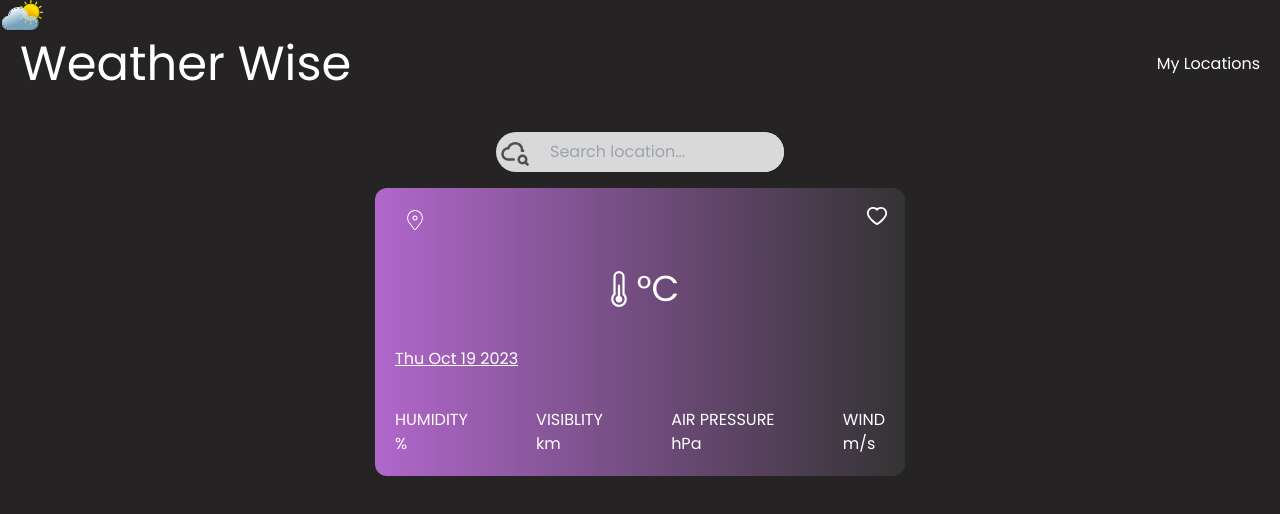
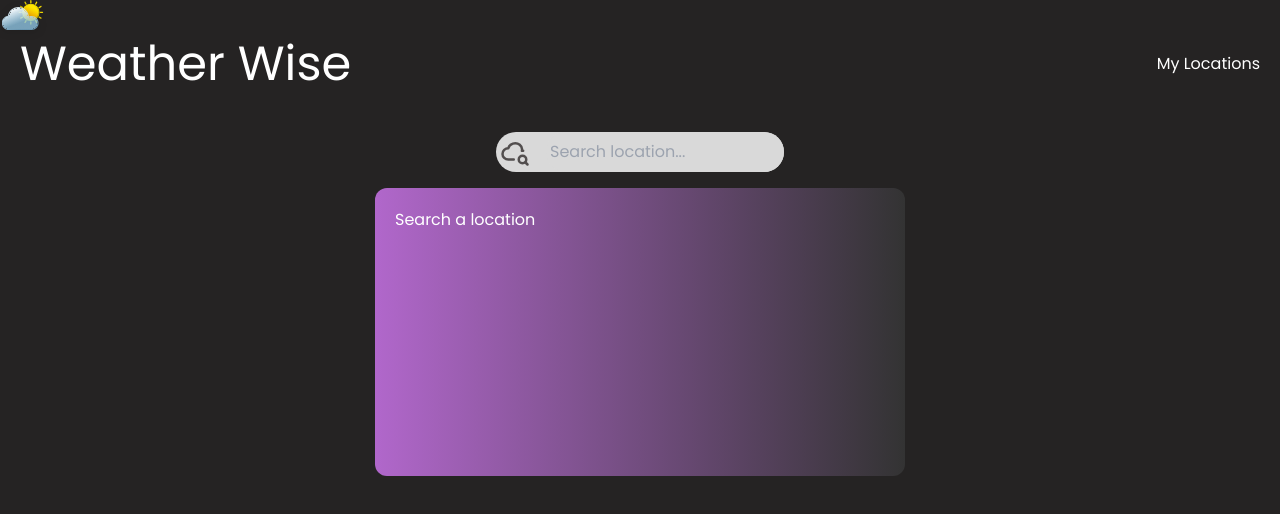
Before and after one commit to henriquesdias/weather-wise, a React (Vite) app: page / in a window 1280 px wide. Shown: the top 514 px of the page. Built offline with nearby package versions, Linux system fonts and the light colour scheme.

Commit message:
feat: Disables input while waiting for the request to respond. Displays a message in the highlight when the user has not yet searched for any location. Fix the issue when the user searches for favorites after adding one

```diff
--- a/src/components/Header.tsx
+++ b/src/components/Header.tsx
@@ -1,16 +1,20 @@
-import { useState } from "react";
+import { useState, Dispatch, SetStateAction } from "react";
 
 import cloudImage from "../assets/cloud.svg";
 import { TrashIcon } from "../styles/Icons";
-import useFavoritePlaces from "../hooks/useFavoritePlaces";
+import { FavoritePlace } from "../types";
 
 type HeaderProps = {
-  setSearch: (newSearch: string) => void;
+  setSearch: Dispatch<SetStateAction<string>>;
+  handlePlaces: {
+    favoritePlaces: FavoritePlace[];
+    insertFavoritePlace: (cityName: string, cityId: number) => void;
+    setFavoritePlaces: Dispatch<SetStateAction<FavoritePlace[]>>;
+  };
 };
 
-export default function Header({ setSearch }: HeaderProps) {
+export default function Header({ setSearch, handlePlaces }: HeaderProps) {
   const [showModal, setShowModal] = useState<boolean>(false);
-  const { favoritePlaces, setFavoritePlaces } = useFavoritePlaces();
   function deleteFavoritePlace(id: number) {
     const favoriteLocations = localStorage.getItem("names");
     if (favoriteLocations) {
@@ -22,7 +26,7 @@ export default function Header({ setSearch }: HeaderProps) {
         ),
       );
     }
-    setFavoritePlaces((places) => {
+    handlePlaces.setFavoritePlaces((places) => {
       return places.filter((e) => e.id !== id);
     });
   }
@@ -41,14 +45,14 @@ export default function Header({ setSearch }: HeaderProps) {
           onClick={(event) => event.stopPropagation()}
         >
           <span className="font-bold mt-2">Favorite Places</span>
-          {favoritePlaces.length === 0 && "Empty"}
-          {favoritePlaces.map((info, index) => (
+          {handlePlaces.favoritePlaces.length === 0 && "Empty"}
+          {handlePlaces.favoritePlaces.map((info, index) => (
             <span
               className="flex items-center justify-between p-2 gap-2 w-full"
               key={index}
             >
               <span
-                className="cursor-pointer hover:opacity-50"
+                className="cursor-pointer hover:opacity-50 text-ellipsis overflow-x-hidden max-w-[20ch] whitespace-nowrap"
                 onClick={() => {
                   setSearch(info.name);
                   setShowModal(false);
--- a/src/components/PrincipalWeather.tsx
+++ b/src/components/PrincipalWeather.tsx
@@ -1,20 +1,27 @@
+import { Dispatch, SetStateAction } from "react";
+
 import { ThermometerIcon, LocationIcon } from "../styles/Icons";
 import { WeatherDataApi } from "../types";
 import { WeatherIcon, HeartIcon, FillHeartIcon } from "../styles/Icons";
 import SkeletonLoading from "./SkeletonLoading";
-import useFavoritePlaces from "../hooks/useFavoritePlaces";
+import { FavoritePlace } from "../types";
 
 type PrincipalWeatherProps = {
   weatherData: WeatherDataApi | null;
   isLoading: boolean;
+  handlePlaces: {
+    favoritePlaces: FavoritePlace[];
+    insertFavoritePlace: (cityName: string, cityId: number) => void;
+    setFavoritePlaces: Dispatch<SetStateAction<FavoritePlace[]>>;
+  };
 };
 
 export default function PrincipalWeather({
   weatherData,
   isLoading,
+  handlePlaces,
 }: PrincipalWeatherProps) {
   const data = new Date();
-  const { insertFavoritePlace } = useFavoritePlaces();
   function isAFavoritePlace() {
     const cityNames = localStorage.getItem("names");
     if (cityNames) {
@@ -26,12 +33,18 @@ export default function PrincipalWeather({
   }
   return (
     <div className="sm:w-[530px] w-full h-72 bg-gradient-to-l from-[#333333] to-[#B167CB] rounded-xl sm:p-5 p-2 flex flex-col justify-between text-white sm:text-base text-xs relative">
+      {!weatherData ? (
+        <div>Search a location</div>
+      ) : (
+        <>
           <div
             className="absolute top-4 right-4 cursor-pointer"
             onClick={() => {
               const cityName = weatherData?.name;
               const cityId = weatherData?.id;
-          if (cityName && cityId) insertFavoritePlace(cityName, cityId);
+              if (cityName && cityId) {
+                handlePlaces.insertFavoritePlace(cityName, cityId);
+              }
             }}
           >
             {isAFavoritePlace() ? (
@@ -109,6 +122,8 @@ export default function PrincipalWeather({
               </div>
             </SkeletonLoading>
           </div>
+        </>
+      )}
     </div>
   );
 }
--- a/src/components/WeatherDisplay.tsx
+++ b/src/components/WeatherDisplay.tsx
@@ -1,16 +1,25 @@
-import { useEffect, useState } from "react";
+import { useEffect, useState, Dispatch, SetStateAction } from "react";
 
 import { SearchIcon } from "../styles/Icons";
 import PrincipalWeather from "./PrincipalWeather";
 import SecundaryWeatherWrapper from "./SecundaryWeatherWrapper";
 import useSearchLocation from "../hooks/useSearchLocation";
 import useSearchForecast from "../hooks/useSearchForecast";
+import { FavoritePlace } from "../types";
 
 type WeatherDisplayProps = {
   search: string;
+  handlePlaces: {
+    favoritePlaces: FavoritePlace[];
+    insertFavoritePlace: (cityName: string, cityId: number) => void;
+    setFavoritePlaces: Dispatch<SetStateAction<FavoritePlace[]>>;
+  };
 };
 
-export default function WeatherDisplay({ search }: WeatherDisplayProps) {
+export default function WeatherDisplay({
+  search,
+  handlePlaces,
+}: WeatherDisplayProps) {
   const { error, isLoading, searchLocation, weatherData } = useSearchLocation();
   const {
     isLoading: isLoadingForecast,
@@ -47,12 +56,17 @@ export default function WeatherDisplay({ search }: WeatherDisplayProps) {
           name="location"
           placeholder="Search location..."
           value={cityName}
+          disabled={isLoading && isLoadingForecast}
           autoComplete="off"
           onChange={(e) => setCityName(e.target.value)}
-          className="outline-none bg-[#D9D9D9] rounded-3xl w-11/12 pl-1 focus:bg-[#D9D9D9]"
+          className="outline-none bg-[#D9D9D9] rounded-3xl w-11/12 pl-1 focus:bg-[#D9D9D9] disabled:opacity-50"
         />
       </form>
-      <PrincipalWeather weatherData={weatherData} isLoading={isLoading} />
+      <PrincipalWeather
+        weatherData={weatherData}
+        isLoading={isLoading}
+        handlePlaces={handlePlaces}
+      />
       <SecundaryWeatherWrapper
         forecastData={forecastData}
         isLoading={isLoadingForecast}
--- a/src/pages/Home.tsx
+++ b/src/pages/Home.tsx
@@ -2,13 +2,21 @@ import { useState } from "react";
 
 import Header from "../components/Header";
 import WeatherDisplay from "../components/WeatherDisplay";
+import useFavoritePlaces from "../hooks/useFavoritePlaces";
 
 export default function Home() {
+  const { favoritePlaces, insertFavoritePlace, setFavoritePlaces } =
+    useFavoritePlaces();
+  const handlePlaces = {
+    favoritePlaces,
+    insertFavoritePlace,
+    setFavoritePlaces,
+  };
   const [search, setSearch] = useState<string>("");
   return (
     <div className="bg-principalBackground min-h-screen">
-      <Header setSearch={setSearch} />
-      <WeatherDisplay search={search} />
+      <Header setSearch={setSearch} handlePlaces={handlePlaces} />
+      <WeatherDisplay search={search} handlePlaces={handlePlaces} />
     </div>
   );
 }
--- a/src/types.ts
+++ b/src/types.ts
@@ -86,3 +86,7 @@ export type ForecastDataApi = {
   cnt: number;
   list: LocationData[];
 };
+export type FavoritePlace = {
+  name: string;
+  id: number;
+};
```
Also changed, not shown: src/hooks/useFavoritePlaces.tsx (+2 -5 lines). Lines whose indentation alone changed are shown as unchanged.
